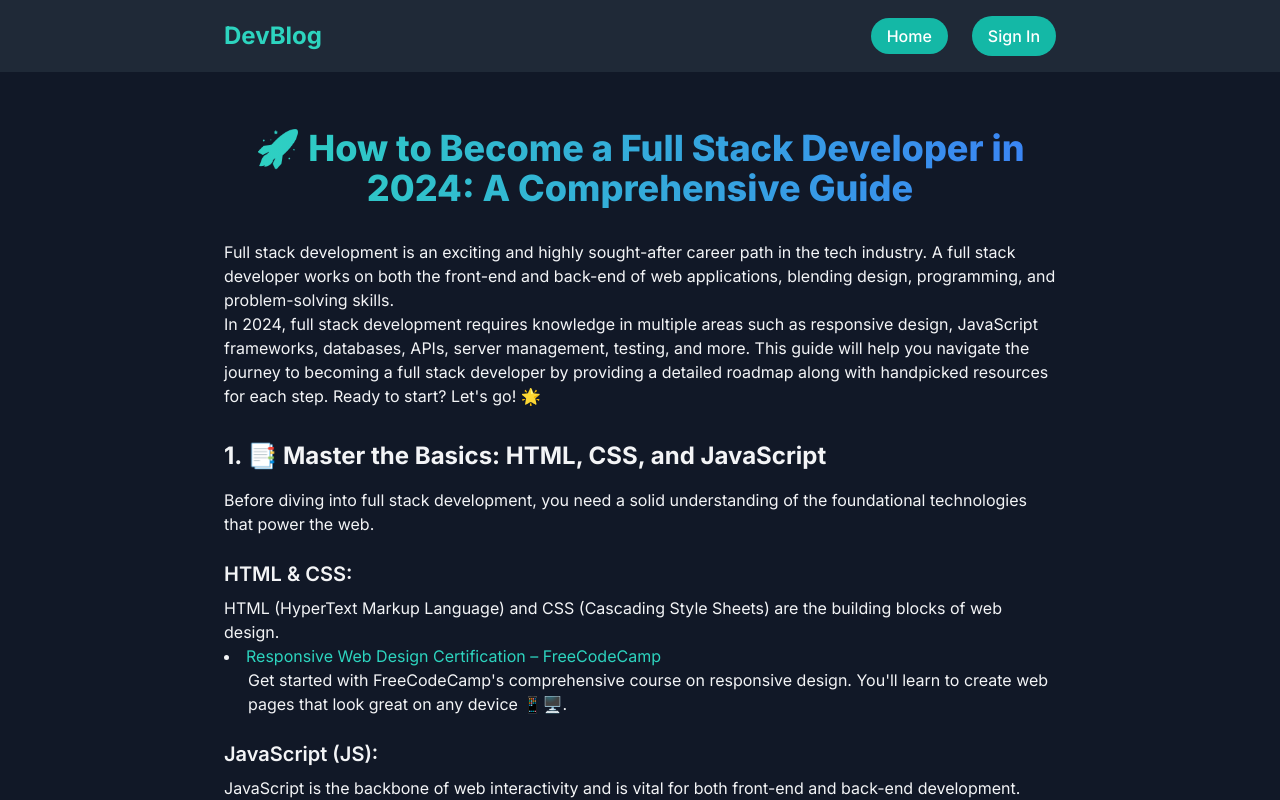
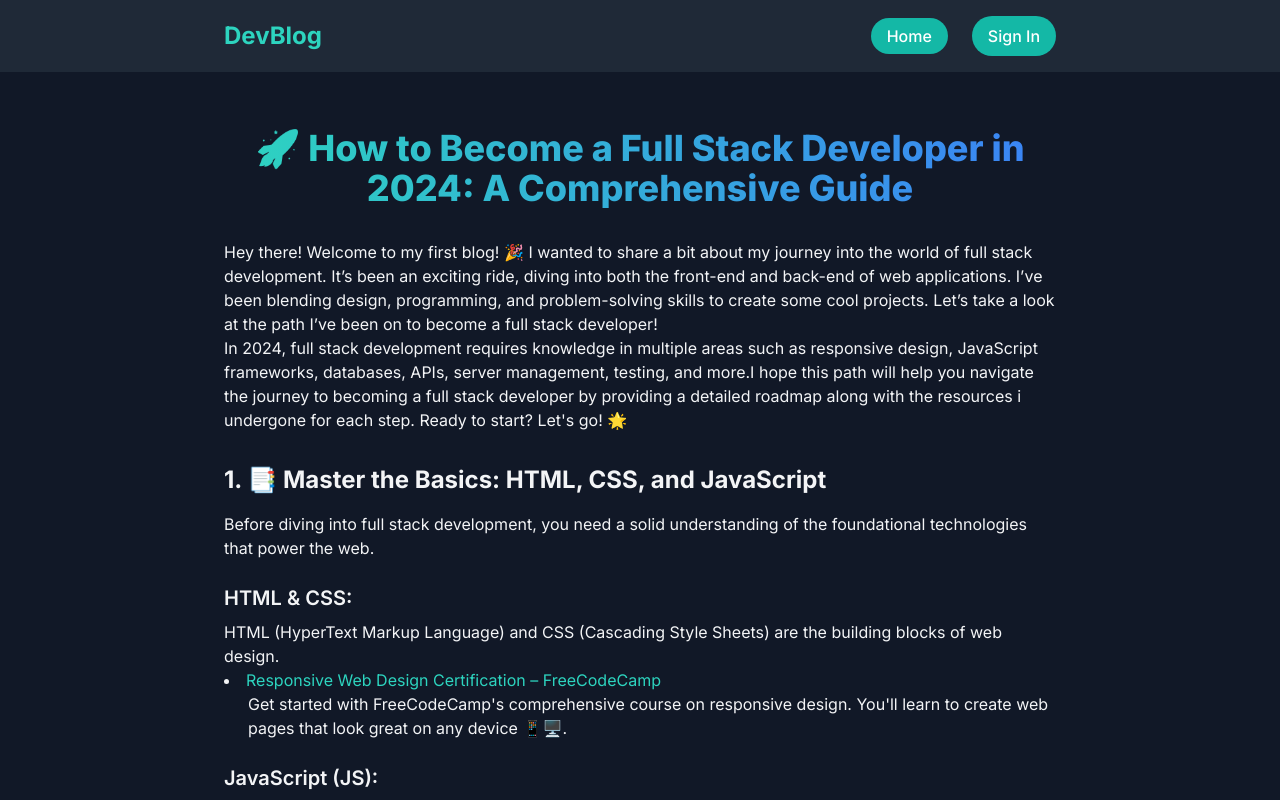
Before and after one commit to nagarjunags/portfolio, a Next.js app: page /blog/blog_one in a window 1280 px wide. Shown: the top 800 px of the page. Built offline with nearby package versions, Linux system fonts and the light colour scheme; no server answers; the database is empty.

Commit message:
updated blog

```diff
--- a/package.json
+++ b/package.json
@@ -17,7 +17,7 @@
     "drizzle-orm": "^0.34.1",
     "eslint": "8.47.0",
     "eslint-config-next": "13.4.15",
-    "framer-motion": "^10.16.1",
+    "framer-motion": "^10.18.0",
     "lucide-react": "^0.451.0",
     "next": "13.4.15",
     "next-auth": "^4.24.8",
--- a/src/app/blog/blog_one/page.jsx
+++ b/src/app/blog/blog_one/page.jsx
@@ -144,18 +144,20 @@ export default function BlogOne() {
           className="prose prose-invert prose-lg max-w-none"
         >
           <p>
-            Full stack development is an exciting and highly sought-after career
-            path in the tech industry. A full stack developer works on both the
-            front-end and back-end of web applications, blending design,
-            programming, and problem-solving skills.
+            Hey there! Welcome to my first blog! 🎉 I wanted to share a bit
+            about my journey into the world of full stack development. It’s been
+            an exciting ride, diving into both the front-end and back-end of web
+            applications. I’ve been blending design, programming, and
+            problem-solving skills to create some cool projects. Let’s take a
+            look at the path I’ve been on to become a full stack developer!
           </p>
           <p>
             In 2024, full stack development requires knowledge in multiple areas
             such as responsive design, JavaScript frameworks, databases, APIs,
-            server management, testing, and more. This guide will help you
+            server management, testing, and more.I hope this path will help you
             navigate the journey to becoming a full stack developer by providing
-            a detailed roadmap along with handpicked resources for each step.
-            Ready to start? Let&apos;s go! 🌟
+            a detailed roadmap along with the resources i undergone for each
+            step. Ready to start? Let&apos;s go! 🌟
           </p>
 
           <h2 className="text-2xl font-bold mt-8 mb-4">
@@ -364,7 +366,7 @@ export default function BlogOne() {
           <ul className="list-disc list-inside mb-4">
             <li>
               <a
-                href="https://www.youtube.com/watch?v=Eu35xM76kKY"
+                href="https://www.youtube.com/watch?v=FDEf3iWEgFI"
                 className="text-teal-400 hover:underline"
               >
                 JavaScript Unit Testing – YouTube
@@ -387,7 +389,7 @@ export default function BlogOne() {
           <ul className="list-disc list-inside mb-4">
             <li>
               <a
-                href="https://www.youtube.com/watch?v=3RegiLAQos4"
+                href="https://www.youtube.com/watch?v=gu3FfmgkwUc"
                 className="text-teal-400 hover:underline"
               >
                 Iterators and Generators in JavaScript – YouTube
@@ -448,7 +450,7 @@ export default function BlogOne() {
             </li>
             <li>
               <a
-                href="https://www.youtube.com/playlist?list=PLhW3qG5bs-L8OlICbNXOOzsD5ymrNMEsn"
+                href="https://youtube.com/playlist?list=PL7GozF-qZ4KcpOh6FK1gsIuz49IK8RIdX&si=6ih82QQIrQlYNdYA"
                 className="text-teal-400 hover:underline"
               >
                 Postman Course Playlist – YouTube
@@ -466,7 +468,7 @@ export default function BlogOne() {
           <ul className="list-disc list-inside mb-4">
             <li>
               <a
-                href="https://www.youtube.com/watch?v=IPvYjXCsTg8"
+                href="https://youtu.be/2JYT5f2isg4?si=PTB0ahrS09tDC-gL"
                 className="text-teal-400 hover:underline"
               >
                 Networking Concepts for Developers – Networking Video
@@ -513,14 +515,7 @@ export default function BlogOne() {
             This methodology helps ensure your code is reliable.
           </p>
           <ul className="list-disc list-inside mb-4">
-            <li>
-              <a
-                href="https://www.youtube.com/watch?v=Eu35xM76kKY"
-                className="text-teal-400 hover:underline"
-              >
-                TDD Tutorial – YouTube
-              </a>
-            </li>
+            <li>TDD Tutorial – YouTube</li>
           </ul>
 
           <h3 className="text-xl font-semibold mt-6 mb-2">
--- a/src/app/components/Navbar.jsx
+++ b/src/app/components/Navbar.jsx
@@ -1,7 +1,7 @@
 "use client";
 
 import Link from "next/link";
-import React, { useState } from "react";
+import React, { useState, useRef, useEffect } from "react";
 import NavLink from "./NavLink";
 import { Menu, X } from "lucide-react";
 import MenuOverlay from "./MenuOverlay";
@@ -12,10 +12,6 @@ const navLinks = [
     title: "About",
     path: "#about",
   },
-  // {
-  //   title: "Projects",
-  //   path: "#projects",
-  // },
   {
     title: "Contact",
     path: "#contact",
@@ -29,7 +25,36 @@ const navLinks = [
 export default function Navbar() {
   const { data: session } = useSession(); // Access the current session
   const [navbarOpen, setNavbarOpen] = useState(false);
-  console.log("session:", session);
+  const menuRef = useRef(null); // Create a ref for the menu
+
+  // Close the menu when clicking outside of it
+  useEffect(() => {
+    const handleClickOutside = (event) => {
+      if (menuRef.current && !menuRef.current.contains(event.target)) {
+        setNavbarOpen(false);
+      }
+    };
+
+    // Add event listener for clicks outside the menu
+    document.addEventListener("mousedown", handleClickOutside);
+    return () => {
+      // Cleanup the event listener on component unmount
+      document.removeEventListener("mousedown", handleClickOutside);
+    };
+  }, [menuRef]);
+
+  // Function to close the menu
+  const closeMenu = () => setNavbarOpen(false);
+
+  const handleSignIn = () => {
+    signIn("google");
+    closeMenu(); // Close menu after signing in
+  };
+
+  const handleSignOut = () => {
+    signOut();
+    closeMenu(); // Close menu after signing out
+  };
 
   return (
     <nav className="fixed top-0 left-0 right-0 z-10 bg-gray-900 bg-opacity-95 text-white">
@@ -54,24 +79,32 @@ export default function Navbar() {
             </button>
           )}
         </div>
-        <div className="menu hidden md:block md:w-auto" id="navbar">
+        <div
+          ref={menuRef}
+          className="menu hidden md:block md:w-auto"
+          id="navbar"
+        >
           <ul className="flex p-4 md:p-0 md:flex-row md:space-x-8 mt-0">
             {navLinks.map((link, index) => (
               <li key={index}>
-                <NavLink href={link.path} title={link.title} />
+                <NavLink
+                  href={link.path}
+                  title={link.title}
+                  onClick={closeMenu} // Close menu on link click
+                />
               </li>
             ))}
             <li>
               {session ? (
                 <button
-                  onClick={() => signOut()}
+                  onClick={handleSignOut} // Sign out and close menu
                   className="px-4 py-2 rounded-full bg-teal-500 hover:bg-teal-600 text-white font-medium transition duration-300 ease-in-out"
                 >
                   Sign Out
                 </button>
               ) : (
                 <button
-                  onClick={() => signIn("google")} // Sign in with Google
+                  onClick={handleSignIn} // Sign in and close menu
                   className="px-4 py-2 rounded-full bg-teal-500 hover:bg-teal-600 text-white font-medium transition duration-300 ease-in-out"
                 >
                   Sign In
@@ -81,7 +114,9 @@ export default function Navbar() {
           </ul>
         </div>
       </div>
-      {navbarOpen ? <MenuOverlay links={navLinks} /> : null}
+      {navbarOpen ? (
+        <MenuOverlay links={navLinks} closeMenu={closeMenu} />
+      ) : null}
     </nav>
   );
 }
```
Also changed, not shown: 1 other file (tests, documents, lock files or other folders).
